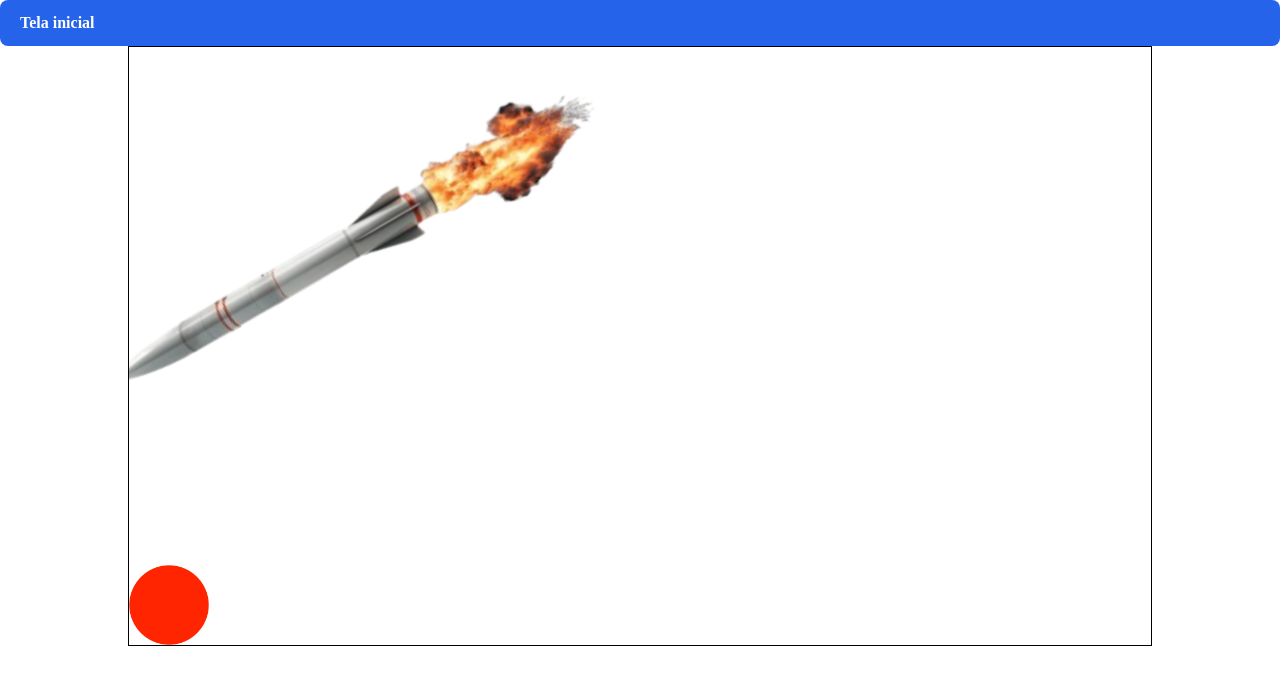
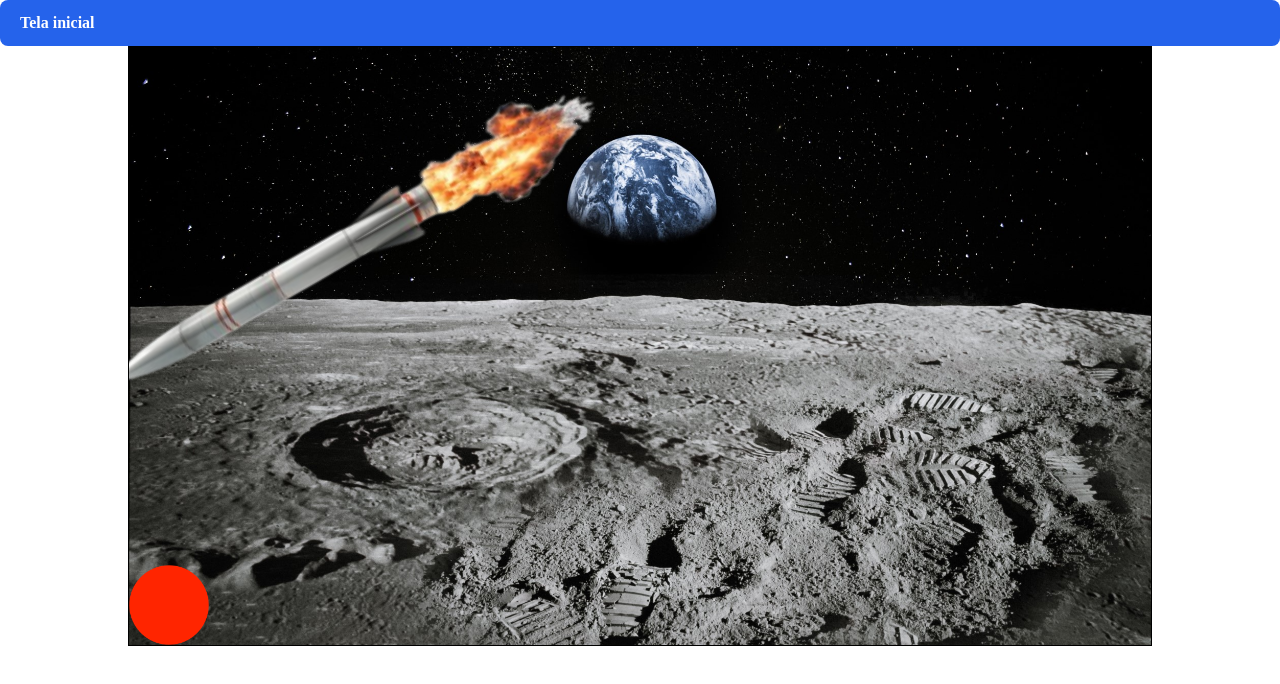
Before and after one commit to vitorbrandaov9-cloud/vitorbrandaov9-cloud.github.io, a plain HTML site: page indexJogoRed.html in a window 1280 px wide. Drawn offline with Linux system fonts and the light colour scheme.

Commit message:
Update StyleJogoRed.css

```diff
--- a/StyleJogoRed.css
+++ b/StyleJogoRed.css
@@ -11,7 +11,7 @@
     margin: 0 auto;
     position: relative;
     overflow: hidden;
-    background-image: url('./images/aluasecreta.jpg');
+    background-image: url('./aluasecreta.jpg');
     background-size: cover;
     background-position: center;
     background-repeat: no-repeat;
```
